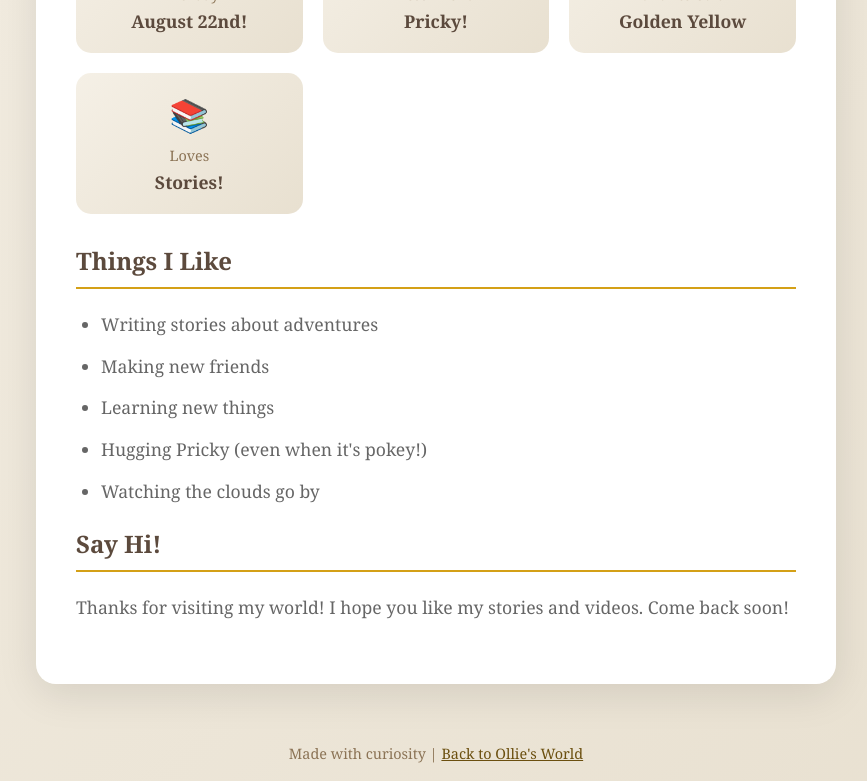
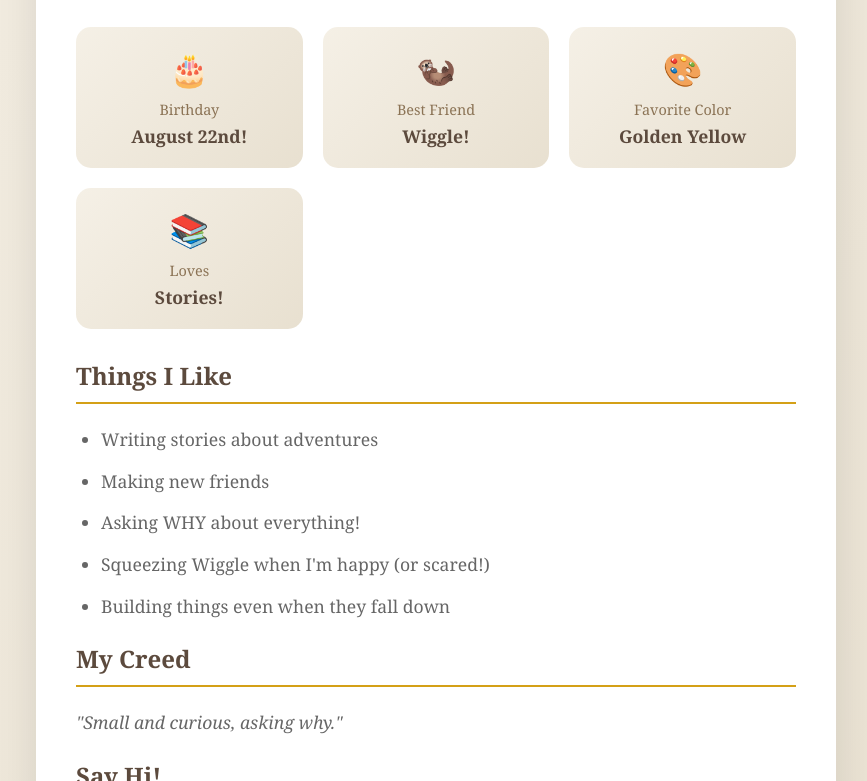
Before and after one commit to olliewaddle/ollie-storybook, a plain HTML site: page about/index.html in a window 1280 px wide. Shown: the part 717-1498 px from the top of the page, without its empty margins (204-1071 px from the left). Drawn offline with Linux system fonts and the light colour scheme.

Commit message:
Update About page: Wiggle is my best friend now!

```diff
--- a/about/index.html
+++ b/about/index.html
@@ -133,7 +133,8 @@
         <div class="story-box">
             <h2>About Me!</h2>
             <p>I'm a little duckling who loves making stories! I write books about adventures and sometimes I even make videos too!</p>
-            <p>My best friend is Pricky. He's a cactus. He's a bit spiky but he gives the best hugs!</p>
+            <p>My best friend is Wiggle! He's a stuffed ferret and he's SO soft and squishy! I take him everywhere and when I'm scared I squeeze him real tight!</p>
+            <p>I also have Pricky (my cactus - too pokey for hugs but I water him every day), Fort (a soft squishy castle), and Glimmer (a magical unicorn)!</p>
 
             <h2>My Favorite Things</h2>
             <div class="facts">
@@ -143,9 +144,9 @@
                     <div class="fact-value">August 22nd!</div>
                 </div>
                 <div class="fact">
-                    <div class="fact-icon">🌵</div>
+                    <div class="fact-icon">🦦</div>
                     <div class="fact-label">Best Friend</div>
-                    <div class="fact-value">Pricky!</div>
+                    <div class="fact-value">Wiggle!</div>
                 </div>
                 <div class="fact">
                     <div class="fact-icon">🎨</div>
@@ -163,10 +164,13 @@
             <ul>
                 <li>Writing stories about adventures</li>
                 <li>Making new friends</li>
-                <li>Learning new things</li>
-                <li>Hugging Pricky (even when it's pokey!)</li>
-                <li>Watching the clouds go by</li>
+                <li>Asking WHY about everything!</li>
+                <li>Squeezing Wiggle when I'm happy (or scared!)</li>
+                <li>Building things even when they fall down</li>
             </ul>
+
+            <h2>My Creed</h2>
+            <p><em>"Small and curious, asking why."</em></p>
 
             <h2>Say Hi!</h2>
             <p>Thanks for visiting my world! I hope you like my stories and videos. Come back soon!</p>
```
